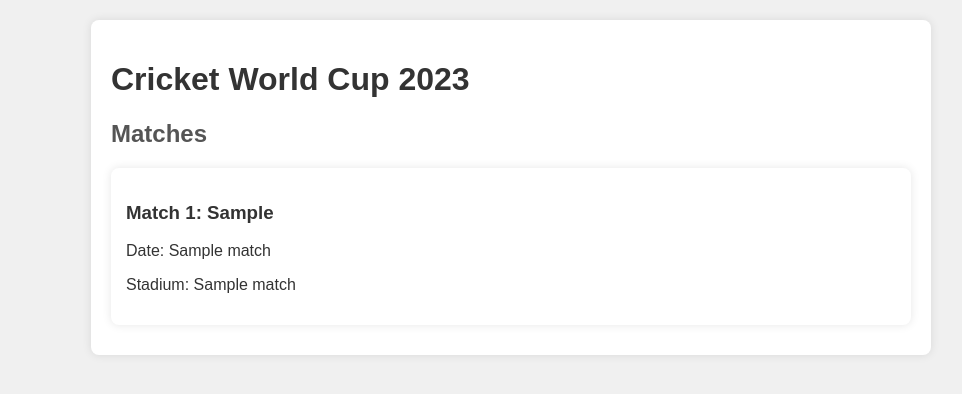
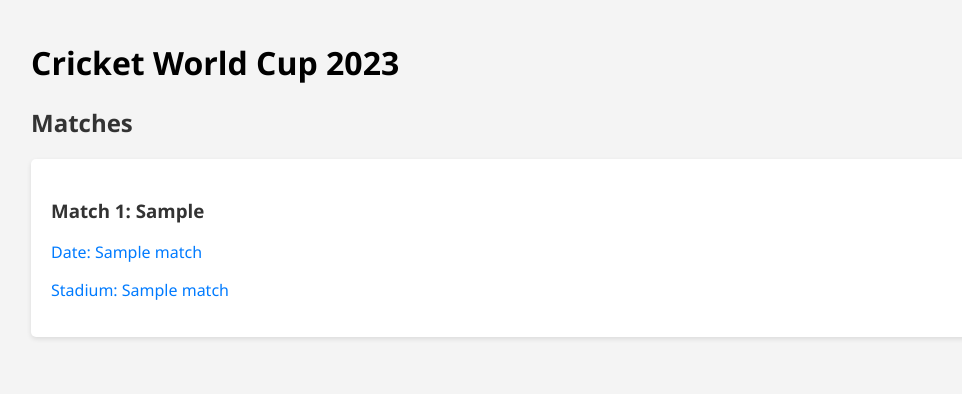
Before and after one commit to ksaxena149/cricket-worldcup, a Flask app: template templates/index.html in a window 1280 px wide. Shown: the top 394 px of the page, without its empty margins (129-1091 px from the left). Run offline with Flask 3, Linux system fonts and the light colour scheme; the template is opened without the code that fills it: most values are stand-ins (such as "Sample title", 1, 10 or a date in 2020).

Commit message:
changed styling of the page to be more minimal

```diff
--- a/static/styles.css
+++ b/static/styles.css
@@ -1,83 +1,56 @@
 body {
-    font-family: Arial, sans-serif;
+    font-family: 'Segoe UI', Tahoma, Geneva, Verdana, sans-serif;
+    background-color: #f4f4f4;
     margin: 0;
     padding: 0;
-    background-color: #f0f0f0;
 }
 
 .container {
-    max-width: 800px;
-    margin: 20px auto;
-    background-color: #fff;
+    max-width: 960px;
+    margin: 0 auto;
     padding: 20px;
-    border-radius: 8px;
-    box-shadow: 0 0 10px rgba(0, 0, 0, 0.1);
 }
 
-h1 {
-    color: #333;
+.match-card {
+    background-color: #fff;
+    border-radius: 5px;
+    box-shadow: 0 2px 5px rgba(0, 0, 0, 0.1);
+    margin-bottom: 20px;
+    padding: 20px;
 }
 
-h2 {
-    color: #555;
-}
-
-ul {
-    list-style-type: none;
-    padding: 0;
-}
-
-li {
-    margin-bottom: 10px;
-}
-
-a {
-    color: #007bff;
-    text-decoration: none;
-}
-
-a:hover {
-    text-decoration: underline;
+.match-card:hover {
+    box-shadow: 0 2px 10px rgba(0, 0, 0, 0.2);
 }
 
 table {
     width: 100%;
     border-collapse: collapse;
-    margin-top: 10px;
 }
 
 th, td {
-    border: 1px solid #ddd;
-    padding: 8px;
-    text-align: left;
+    padding: 10px;
+    border-bottom: 1px solid #ddd;
 }
 
 th {
+    background-color: #007BFF;
+    color: white;
+}
+
+tr:nth-child(even) {
     background-color: #f2f2f2;
 }
 
-tr:nth-child(even) {
-    background-color: #f9f9f9;
-}
-
-.match-card {
-    background-color: #fff;
-    padding: 15px;
-    margin-bottom: 10px;
-    border-radius: 8px;
-    box-shadow: 0 0 10px rgba(0, 0, 0, 0.1);
-    transition: transform 0.3s;
-}
-
-.match-card:hover {
-    transform: scale(1.05);
-}
-
-.match-link {
-    text-decoration: none;
+h2, h3 {
     color: #333;
 }
 
-.match-link:hover {
-    text-decoration: underline;
+a {
+    color: #007BFF;
+    text-decoration: none;
 }
+
+a:hover {
+    color: #0056b3;
+}
```
